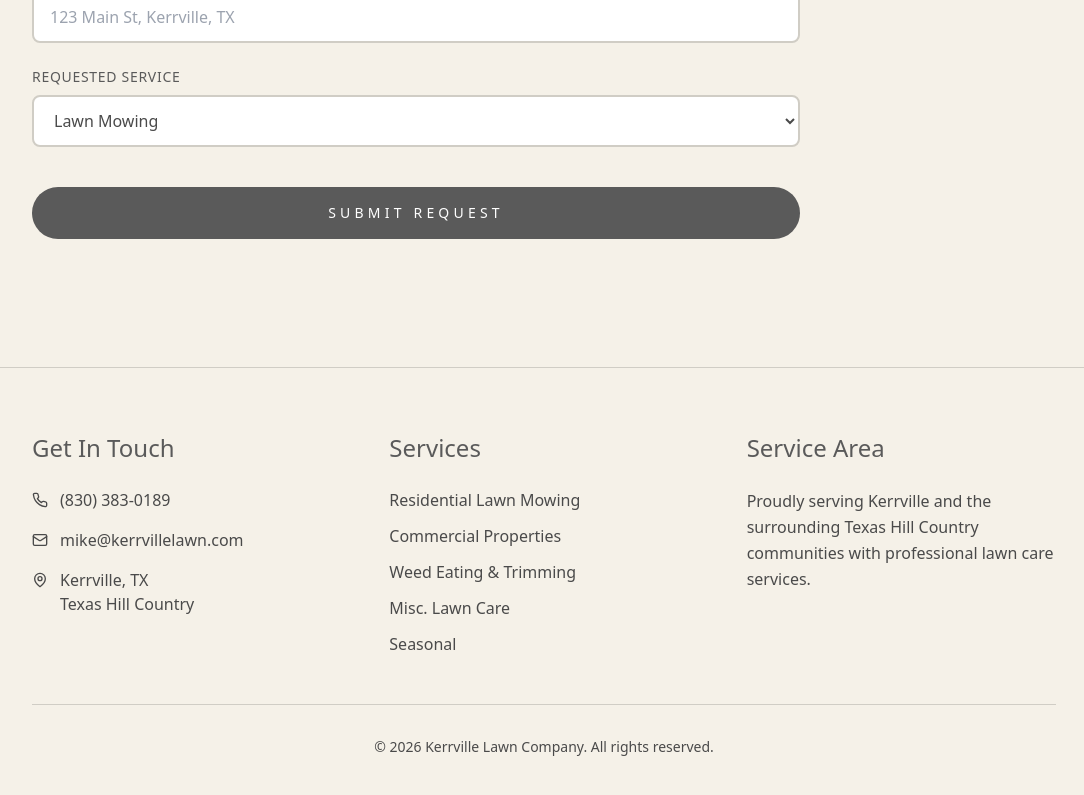
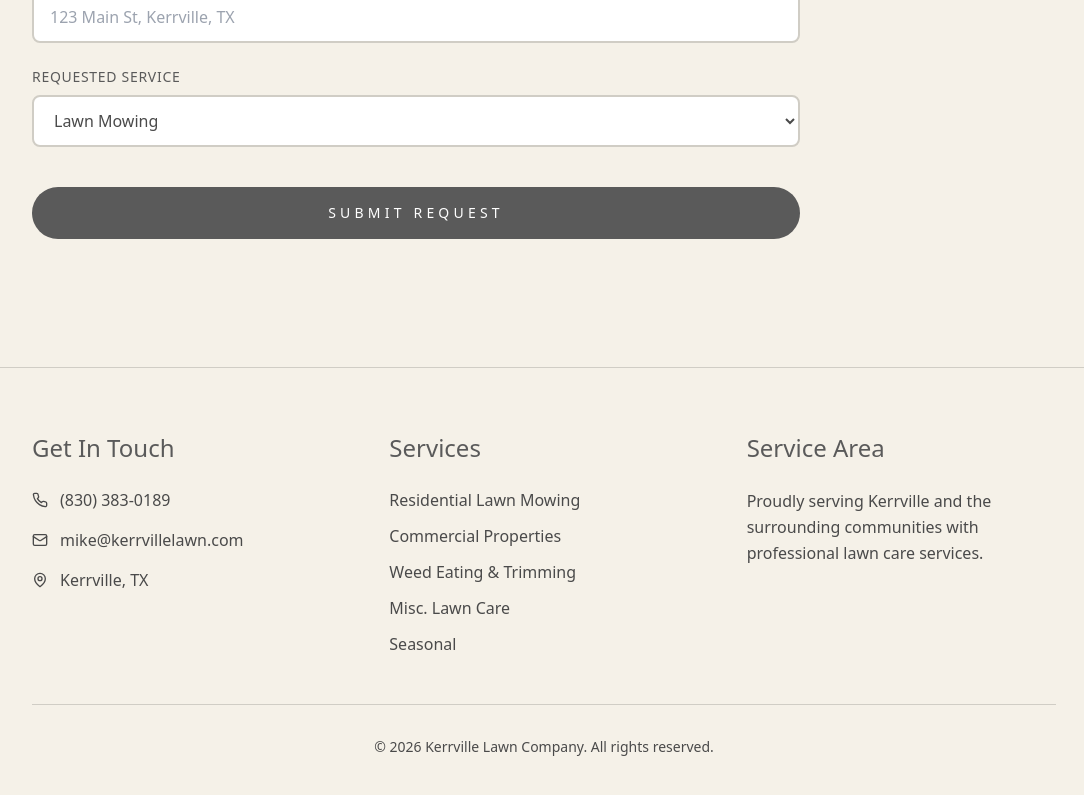
Before and after one commit to Acegreenberger/LawnCompany, a React (Vite) app: page /contact in a window 1280 px wide. Shown: the part 797-1592 px from the top of the page, without its empty margins (96-1180 px from the left). Built offline with nearby package versions, Linux system fonts and the light colour scheme; no server answers.

Commit message:
Remove 'Texas Hill Country' from footer

```diff
--- a/src/Footer.tsx
+++ b/src/Footer.tsx
@@ -17,7 +17,7 @@ export default function Footer() {
             </a>
             <div className="flex items-start gap-3 text-[#4a4a4a]">
               <MapPin className="w-4 h-4 mt-1" />
-              <span>Kerrville, TX<br />Texas Hill Country</span>
+              <span>Kerrville, TX</span>
             </div>
           </div>
         </div>
@@ -36,7 +36,7 @@ export default function Footer() {
         <div>
           <h3 className="text-2xl font-extralight text-[#5a5a5a] mb-6">Service Area</h3>
           <p className="text-[#4a4a4a] leading-relaxed mb-6">
-            Proudly serving Kerrville and the surrounding Texas Hill Country communities with professional lawn care services.
+            Proudly serving Kerrville and the surrounding communities with professional lawn care services.
           </p>
         </div>
       </div>
```
